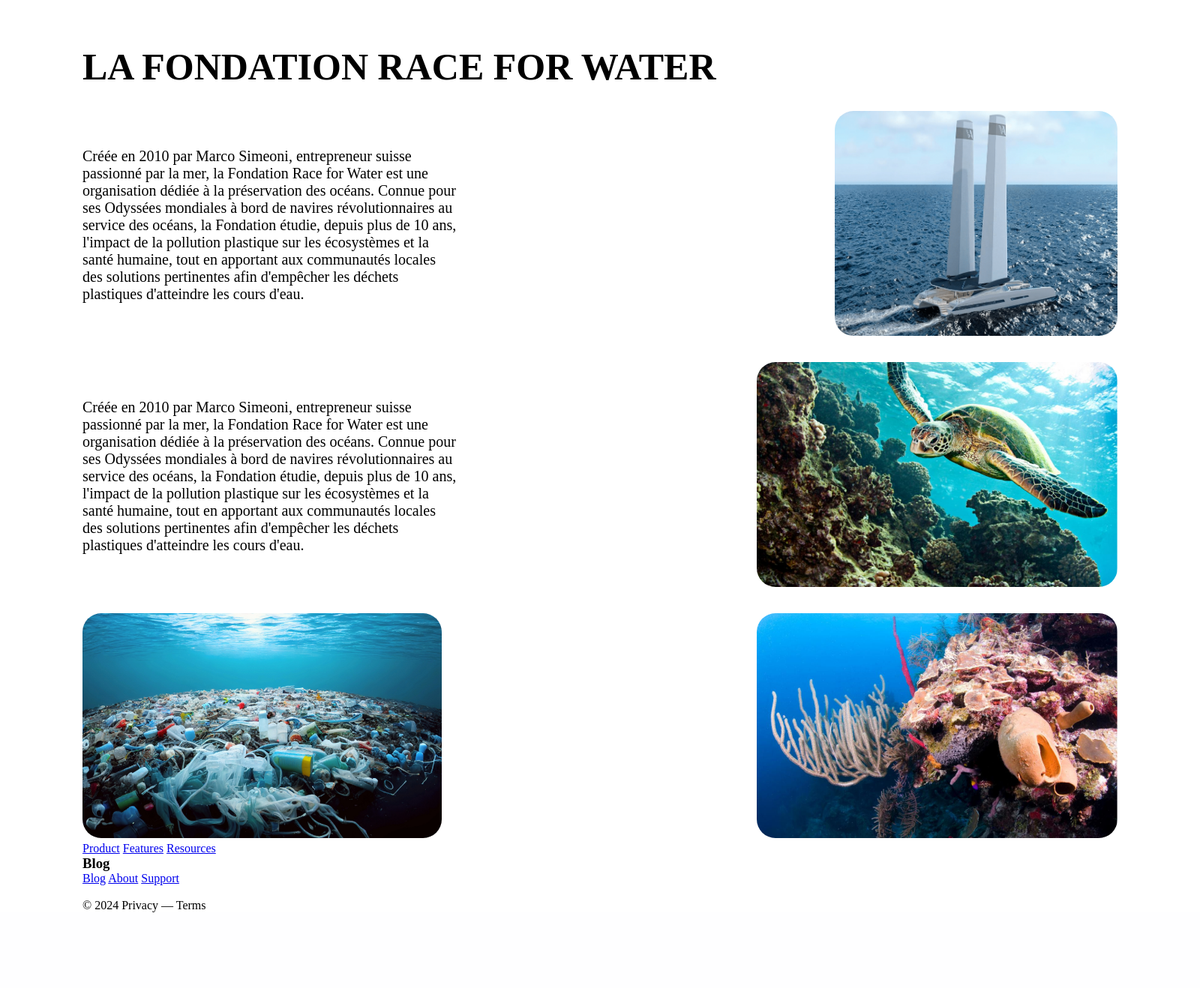
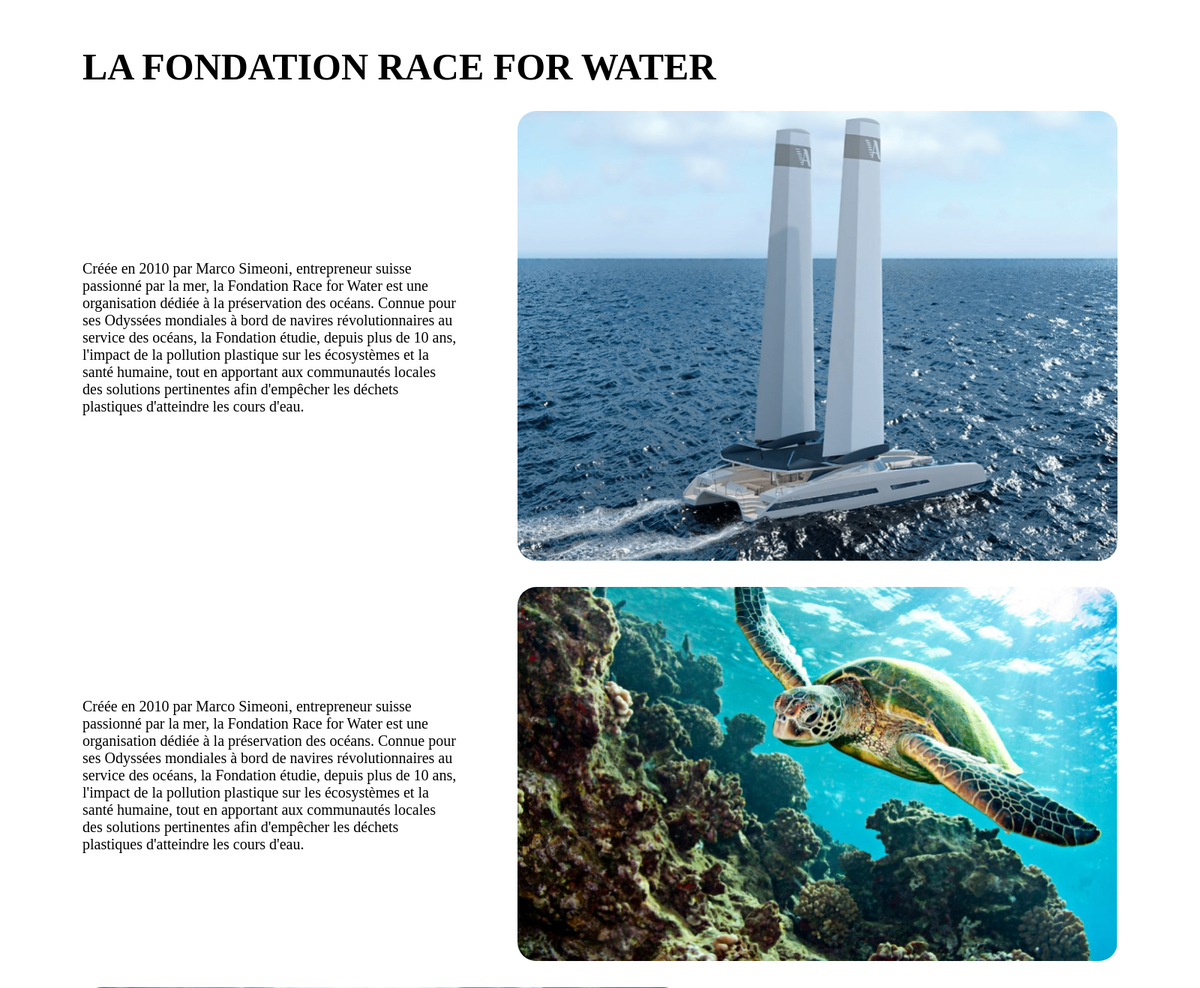
Before and after one commit to FuzniX/NuitInfo, a Flask app: page / in a window 1600 px wide; the page is wider, and only the part inside the window is pictured. Shown: the part 152-1470 px from the top of that part at 75% size. Before the commit the page ends 1369 px from the top of that part, so only its background shows below. Run offline with Flask 3, Linux system fonts and the light colour scheme; some web fonts are replaced.

Commit message:
fix styles of images

```diff
--- a/static/style.css
+++ b/static/style.css
@@ -125,9 +125,13 @@ header .container {
 }
 
 .item img {
-  max-width: 500px;
-  max-height: 300px;
+  width: 800px;
+  max-height: 600px;
   border-radius: 25px;
+}
+
+.item-2 {
+  order: -1;
 }
 
 @keyframes showHeader{
```
